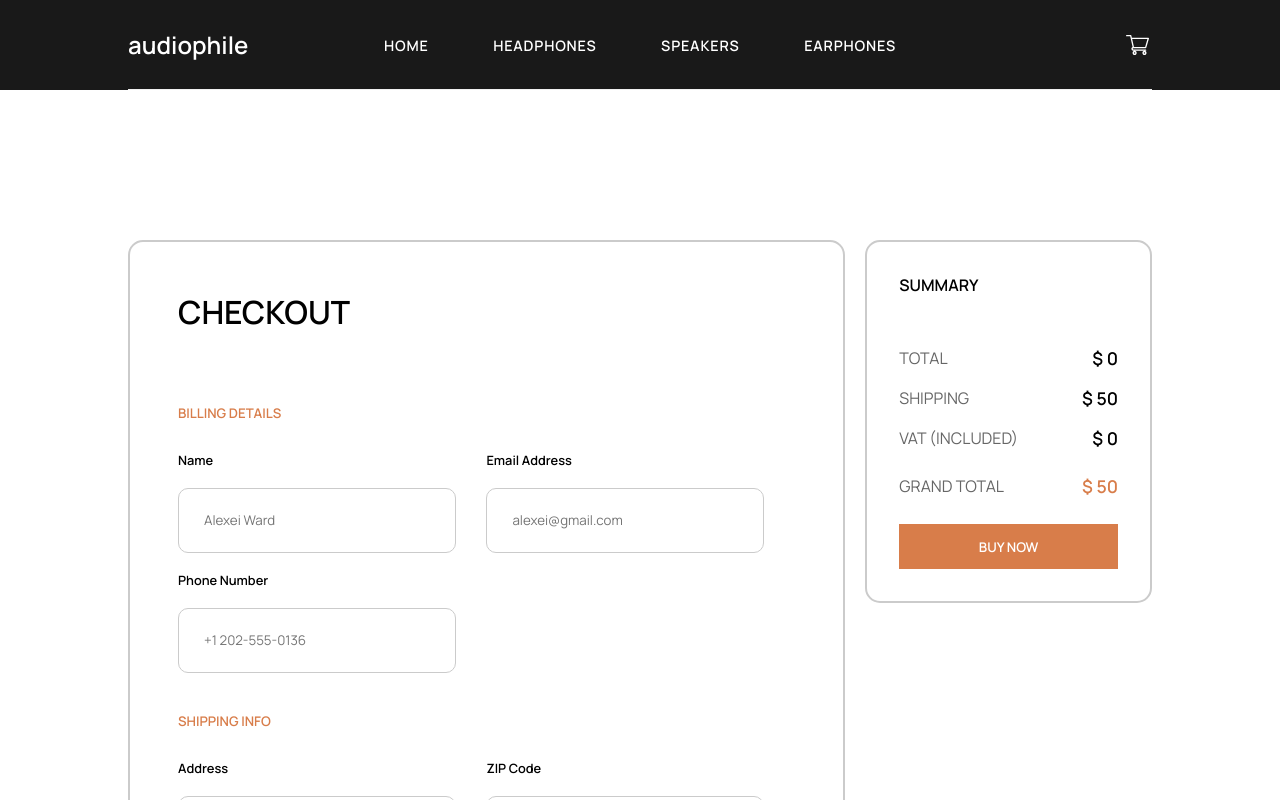
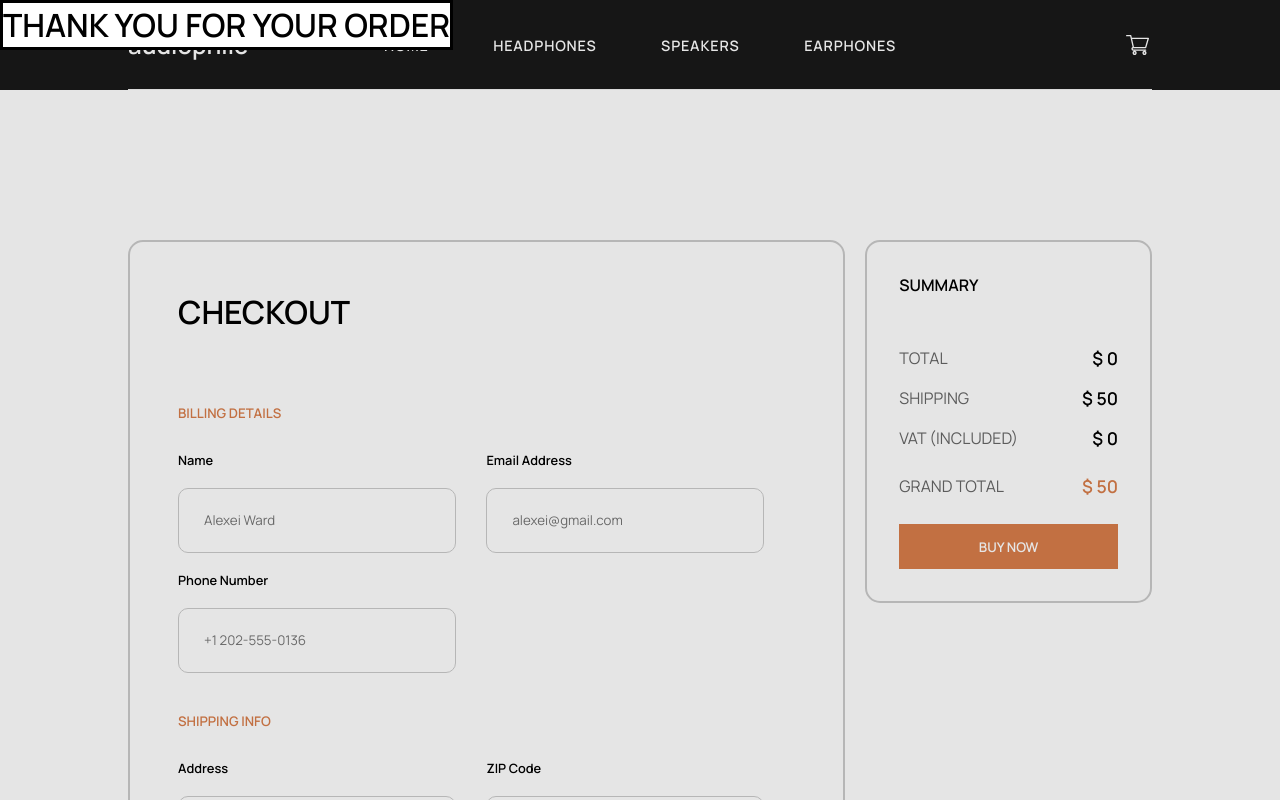
Before and after one commit to kacperlaudanski/Audiophile-e-commerce, a React (Create React App) app in the folder my-app/: page /checkout in a window 1280 px wide. Both pictures are taken after a click on the button "BUY NOW". Shown: the top 800 px of the page. Built offline with nearby package versions, Linux system fonts and the light colour scheme.

Commit message:
summary modal component

```diff
--- a/my-app/src/components/Checkout/CheckoutCart.tsx
+++ b/my-app/src/components/Checkout/CheckoutCart.tsx
@@ -1,10 +1,12 @@
-import React from "react";
+import React, {useState} from "react";
 import "../../dist-styles/checkout.css";
 import { useShoppingCart } from "../../context/CartContext";
 import PricingTable from "./CheckoutPricingTable";
+import SummaryModal from "./SummaryModal";
 
 const CheckoutCart: React.FC = (props) => {
   const { cartItems, renderCheckoutItems } = useShoppingCart();
+  const [openModal, setModalState] = useState(false);
 
   return (
     <React.Fragment>
@@ -12,8 +14,11 @@ const CheckoutCart: React.FC = (props) => {
         <h4>SUMMARY</h4>
         <div className="checkout-items-container">{renderCheckoutItems()}</div>
         <PricingTable />
-        <button className="checkout-buy-btn" type="button">BUY NOW</button>
+        <button className="checkout-buy-btn" type="button" onClick={() => {
+            setModalState(true)
+        }}>BUY NOW</button>
       </div>
+      <SummaryModal closeModal={() => setModalState(false)} openModal={openModal}/>
     </React.Fragment>
   );
 };
--- /dev/null
+++ b/my-app/src/components/Checkout/SummaryModal.tsx
@@ -0,0 +1,25 @@
+import React, {ReactEventHandler, useEffect, useRef} from 'react'
+
+interface Modal {
+    openModal: boolean;
+    closeModal: ReactEventHandler;
+}
+
+const SummaryModal: React.FC<Modal> = ({openModal, closeModal}) => {
+    const ref = useRef<HTMLDialogElement | null>(null);
+
+    useEffect(() => {
+      if(openModal){
+        ref.current?.showModal()
+      }else{
+        ref.current?.close()
+      }
+    }, [openModal])
+    return (
+        <dialog className='summary-modal-container' ref={ref} onCancel={closeModal}>
+           <h1>THANK YOU FOR YOUR ORDER</h1>
+        </dialog>
+    )
+}
+
+export default SummaryModal;
--- a/my-app/src/styles/cart.less
+++ b/my-app/src/styles/cart.less
@@ -190,6 +190,4 @@
            }
          }
     }
-
-
 }
```
